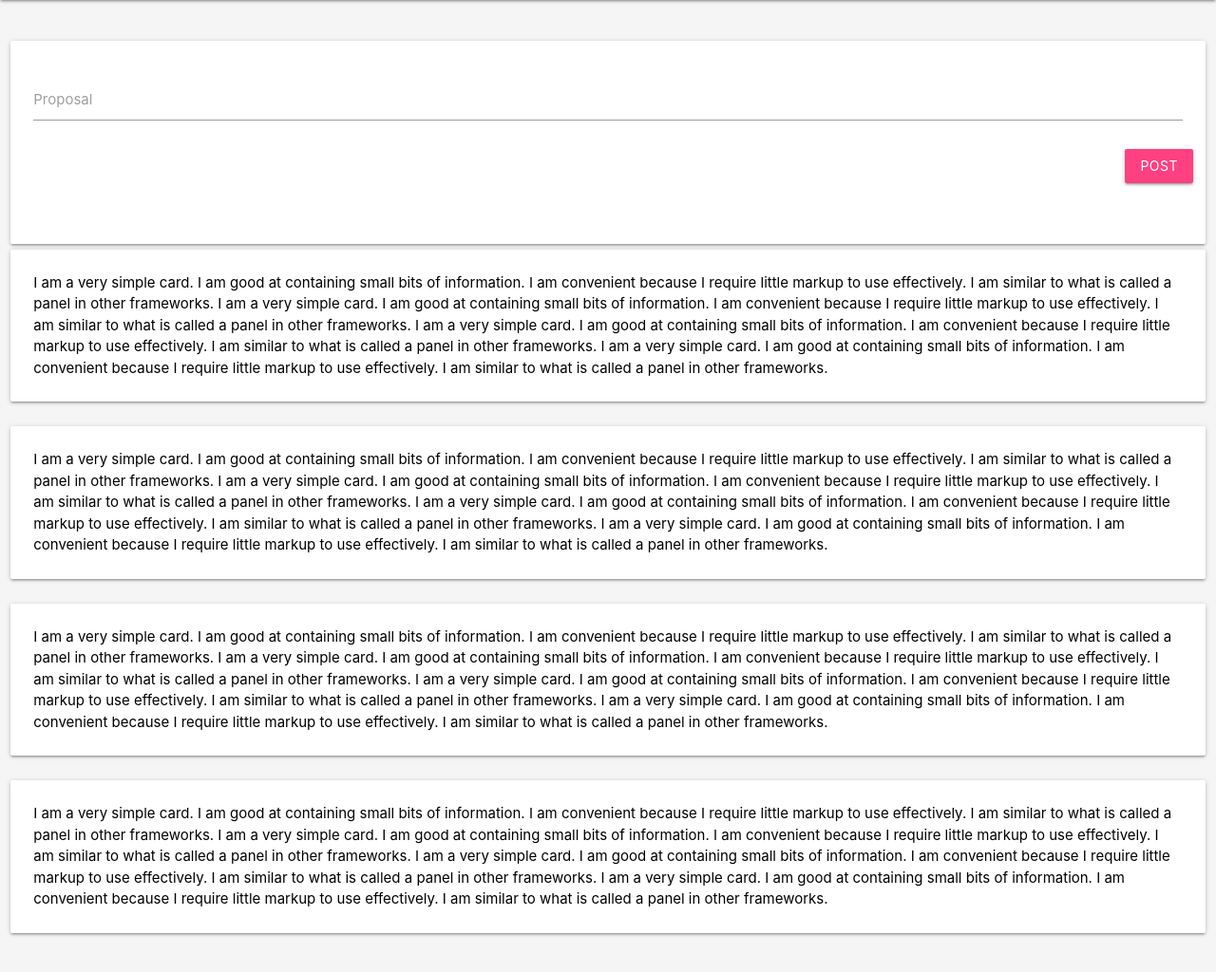
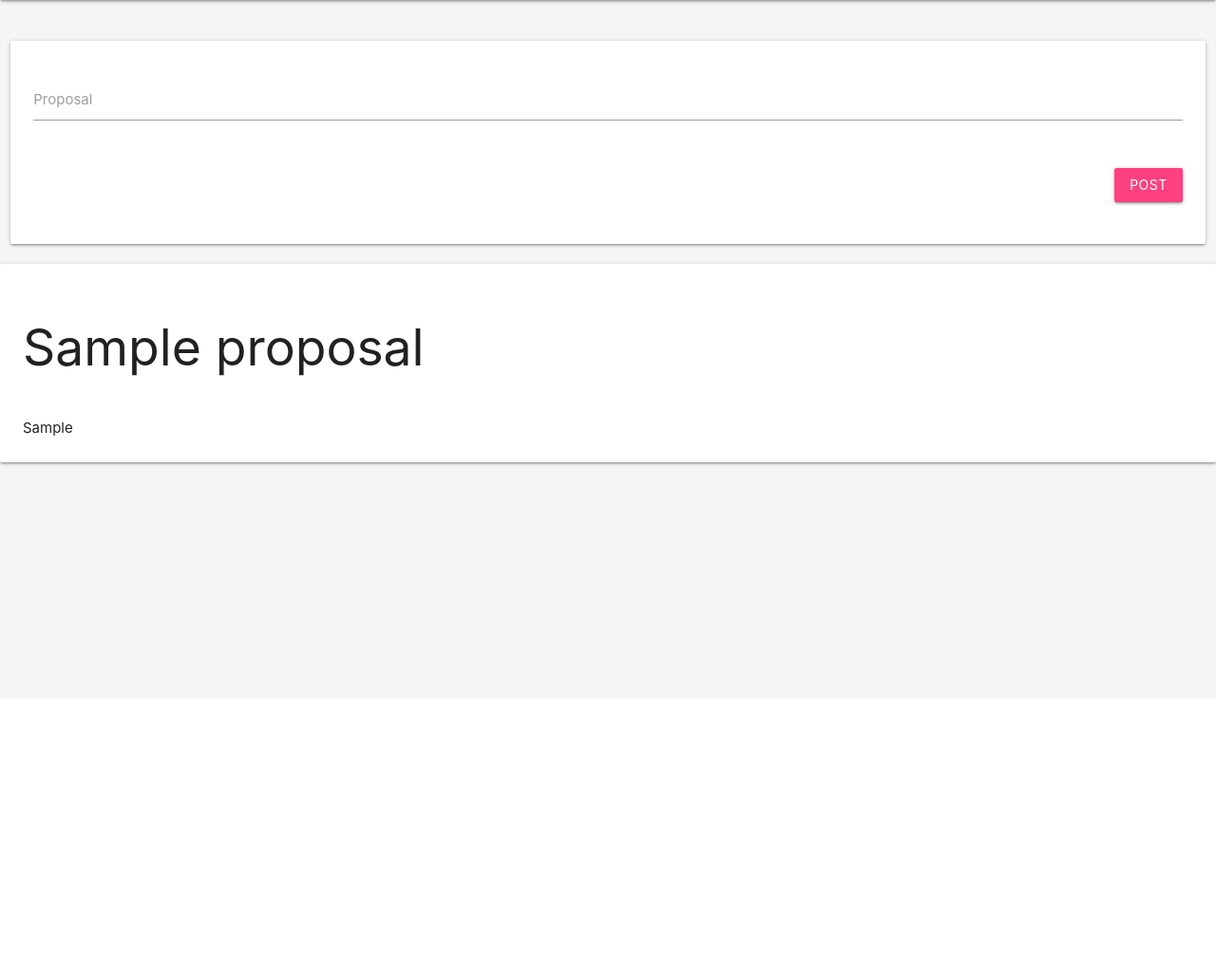
Before and after one commit to MichaelGee/Blick, a PHP site: page /Blick/dashboard.php in a window 1280 px wide. Shown: the part 64-1088 px from the top of the page at 95% size. After the commit the page ends 556 px from the top, so only its background shows below. Run offline with PHP 8.4, Linux system fonts and the light colour scheme; the visitor is signed in with stand-in values (Sample User, id 1); tables that the repository leaves empty or names only in its code hold one stand-in row (values such as "Sample post"); some libraries are stand-ins or nearby versions; some web fonts are replaced.

Commit message:
did the loading of the posts and name on the front end

```diff
--- a/html/dashboard.php
+++ b/html/dashboard.php
@@ -44,80 +44,17 @@ include('../php/authchecker.php');
             <textarea id="textarea2" name = "propose" class="materialize-textarea" data-length="500"></textarea>
             <label for="textarea2">Proposal</label>
         </div>
-
-  <button  id="post" class="btn waves-effect waves-light" type="submit" name="action">Post</button>
-      </div>
+        </div>
+        <button  id="post" class="btn waves-effect waves-light" type="submit" name="action">Post</button>
     </form>
-</div>
-  </div>
-      <div class="row">
-        <div id="comment" class="col s12 m5">
-          <div class="card-panel">
-            <span class="black-text">I am a very simple card. I am good at containing small bits of information.
-            I am convenient because I require little markup to use effectively. I am similar to what is called a panel in other frameworks.
-            I am a very simple card. I am good at containing small bits of information.
-            I am convenient because I require little markup to use effectively. I am similar to what is called a panel in other frameworks.
-            I am a very simple card. I am good at containing small bits of information.
-            I am convenient because I require little markup to use effectively. I am similar to what is called a panel in other frameworks.
-            I am a very simple card. I am good at containing small bits of information.
-            I am convenient because I require little markup to use effectively. I am similar to what is called a panel in other frameworks.
-
-            </span>
-          </div>
-        </div>
-      </div>
-      <div class="row">
-        <div id="comment" class="col s12 m5">
-          <div class="card-panel">
-            <span class="black-text">I am a very simple card. I am good at containing small bits of information.
-            I am convenient because I require little markup to use effectively. I am similar to what is called a panel in other frameworks.
-            I am a very simple card. I am good at containing small bits of information.
-            I am convenient because I require little markup to use effectively. I am similar to what is called a panel in other frameworks.
-            I am a very simple card. I am good at containing small bits of information.
-            I am convenient because I require little markup to use effectively. I am similar to what is called a panel in other frameworks.
-            I am a very simple card. I am good at containing small bits of information.
-            I am convenient because I require little markup to use effectively. I am similar to what is called a panel in other frameworks.
-
-            </span>
-          </div>
-        </div>
-      </div>
-      <div class="row">
-        <div id="comment" class="col s12 m5">
-          <div class="card-panel">
-            <span class="black-text">I am a very simple card. I am good at containing small bits of information.
-            I am convenient because I require little markup to use effectively. I am similar to what is called a panel in other frameworks.
-            I am a very simple card. I am good at containing small bits of information.
-            I am convenient because I require little markup to use effectively. I am similar to what is called a panel in other frameworks.
-            I am a very simple card. I am good at containing small bits of information.
-            I am convenient because I require little markup to use effectively. I am similar to what is called a panel in other frameworks.
-            I am a very simple card. I am good at containing small bits of information.
-            I am convenient because I require little markup to use effectively. I am similar to what is called a panel in other frameworks.
-
-            </span>
-          </div>
-        </div>
-      </div>
-      <div class="row">
-        <div id="comment" class="col s12 m5">
-          <div class="card-panel">
-            <span class="black-text">I am a very simple card. I am good at containing small bits of information.
-            I am convenient because I require little markup to use effectively. I am similar to what is called a panel in other frameworks.
-            I am a very simple card. I am good at containing small bits of information.
-            I am convenient because I require little markup to use effectively. I am similar to what is called a panel in other frameworks.
-            I am a very simple card. I am good at containing small bits of information.
-            I am convenient because I require little markup to use effectively. I am similar to what is called a panel in other frameworks.
-            I am a very simple card. I am good at containing small bits of information.
-            I am convenient because I require little markup to use effectively. I am similar to what is called a panel in other frameworks.
-
-            </span>
-          </div>
-        </div>
+    </div>
     </div>
   </div>
+</div>
+    <div id="content-container">
+  <?php include('../php/refresh.php');?>
+    </div>
 
-
-    </div>
  <!-- Compiled and minified JavaScript -->
  <script src="https://cdnjs.cloudflare.com/ajax/libs/materialize/1.0.0-beta/js/materialize.min.js"></script>
  <script type="text/javascript" src="../materialize/js/materialize.min.js"></script>
--- a/javascript/request.js
+++ b/javascript/request.js
@@ -7,7 +7,7 @@ $('#post').on('click',function(e){
         dataType:'text',
         data:{propose:proposal},
         success:function(){
-            $('body').load('../html/dashboard.php');
+            $('#content').load('../php/refresh.php');
         }
     });
 })
--- a/php/poster.php
+++ b/php/poster.php
@@ -6,6 +6,4 @@ $post = $_POST['propose'];
 $user_id = $_SESSION['ID'];
 $sql = "INSERT INTO proposals (user_id,post,name) VALUES('$user_id','$post','$name')";
 $conn->exec($sql);
-$datasql = "SELECT * FROM proposals";
-$result=$conn->query($datasql);
 ?>
--- /dev/null
+++ b/php/refresh.php
@@ -0,0 +1,14 @@
+<?php
+include('db.php');
+
+$datasql = "SELECT * FROM proposals";
+$result = $conn->query($datasql);
+$result_array = $result->fetchAll(PDO::FETCH_ASSOC);
+?>
+<ul id="content">
+<?php foreach ($result_array as $info){
+?>
+
+    <li class="card-panel"><h2><?php echo $info['name']?></h2><br><?php echo $info['post']?></li>
+<?php }?>
+</ul>
```
